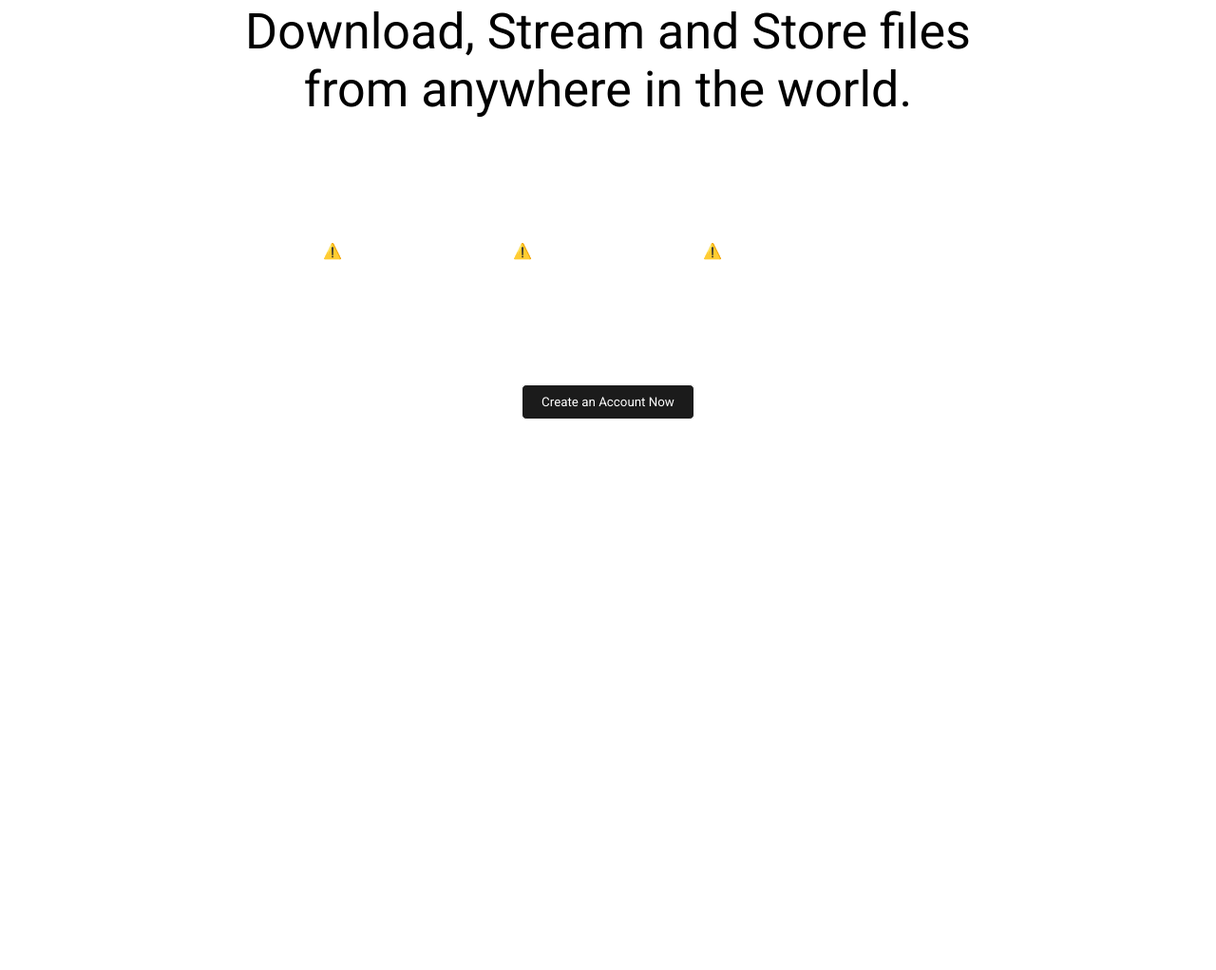
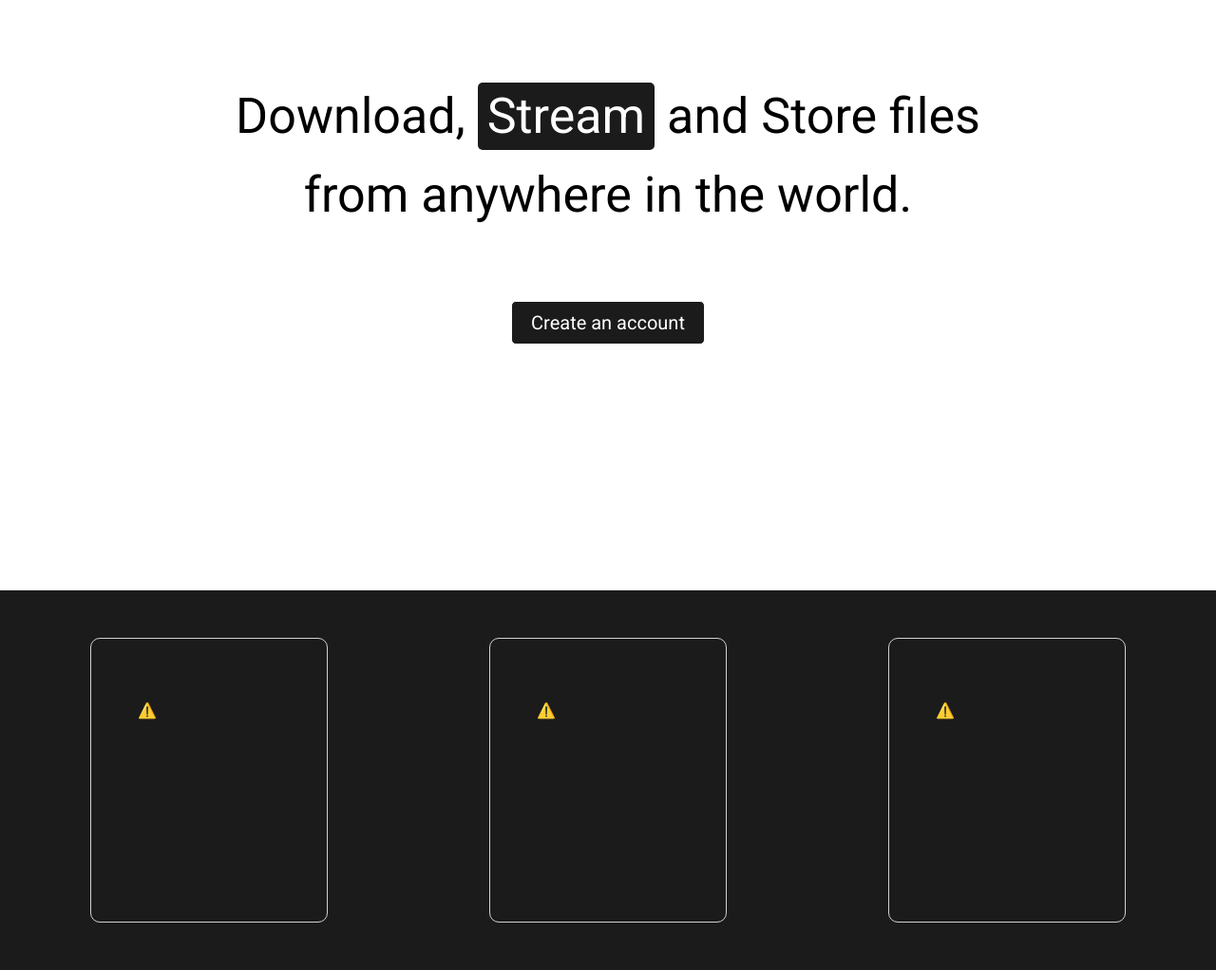
Before and after one commit to Sanjay-Khadka/Nexus, a plain HTML site: page index.html in a window 1280 px wide. Shown: the part 242-1264 px from the top of the page at 95% size. Before the commit the page ends 864 px from the top, so only its background shows below. Drawn offline with nearby package versions, Linux system fonts and the light colour scheme; no server answers.

Commit message:
feat: feature card added

```diff
--- a/index.css
+++ b/index.css
@@ -12,7 +12,6 @@ nav {
   align-items: center;
   min-height: 8vh;
   background-color: #1b1b1b;
-  padding: 0 10%;
 }
 
 h1 {
@@ -42,16 +41,24 @@ button {
   border-radius: 5px;
   cursor: pointer;
 }
+span {
+  color: white;
+  background-color: #1b1b1b;
+  padding: 5px 10px;
+  border-radius: 5px;
+}
+
 .hero-section {
   display: flex;
   align-items: center;
-  gap: 40px;
+  gap: 50px;
   flex-direction: column;
   justify-content: center;
   min-height: 800px;
 }
 .slogan {
   width: 30ch;
+  line-height: 1.6;
   text-align: center;
   font-size: 52px;
   color: black;
@@ -60,5 +67,44 @@ button {
 .animate-icons {
   width: 100%;
   display: flex;
+  gap: 20px;
   justify-content: center;
 }
+
+.create-btn {
+  background-color: #1b1b1b;
+  color: white;
+  font-size: 20px;
+  border: 1px solid white;
+  padding: 10px 20px;
+  border-radius: 5px;
+  cursor: pointer;
+  margin-top: 20px;
+}
+
+.features {
+  display: flex;
+  justify-content: center;
+  align-items: center;
+  flex-shrink: 0;
+  flex-grow: 0;
+  gap: 170px;
+  padding: 50px 0;
+  background-color: #1b1b1b;
+}
+
+.feature-card {
+  display: flex;
+  flex-direction: column;
+  align-items: center;
+  min-height: 300px;
+  min-width: 250px;
+  border-radius: 10px;
+  border: 1px solid rgb(211, 208, 208);
+  transition: all 0.3s ease-in-out;
+}
+
+.feature-card:hover {
+  min-width: 280px;
+  min-height: 320px;
+}
--- a/index.html
+++ b/index.html
@@ -19,9 +19,10 @@
     </nav>
     <main class="hero-section">
       <h1 class="slogan">
-        Download, Stream and Store files from anywhere in the world.
+        Download, <span>Stream</span> and Store files from anywhere in the
+        world.
       </h1>
-      <div class="animate-icons">
+      <!-- <div class="animate-icons">
         <lottie-player
           src="https://assets5.lottiefiles.com/packages/lf20_izy5ndvp.json"
           background="transparent"
@@ -46,8 +47,40 @@
           loop
           autoplay
         ></lottie-player>
+      </div> -->
+      <button class="create-btn">Create an account</button>
+    </main>
+    <section class="features">
+      <div class="feature-card">
+        <lottie-player
+          src="https://assets5.lottiefiles.com/packages/lf20_izy5ndvp.json"
+          background="transparent"
+          speed="1"
+          style="width: 150px; height: 150px"
+          loop
+          autoplay
+        ></lottie-player>
       </div>
-      <button>Create an Account Now</button>
-    </main>
+      <div class="feature-card">
+        <lottie-player
+          src="https://assets10.lottiefiles.com/packages/lf20_46uzuabz.json"
+          background="transparent"
+          speed="1"
+          style="width: 150px; height: 150px"
+          loop
+          autoplay
+        ></lottie-player>
+      </div>
+      <div class="feature-card">
+        <lottie-player
+          src="https://assets3.lottiefiles.com/packages/lf20_bYEwvM.json"
+          background="transparent"
+          speed="1"
+          style="width: 150px; height: 150px"
+          loop
+          autoplay
+        ></lottie-player>
+      </div>
+    </section>
   </body>
 </html>
```
Also changed, not shown: assets/icons/storage.svg (added).
